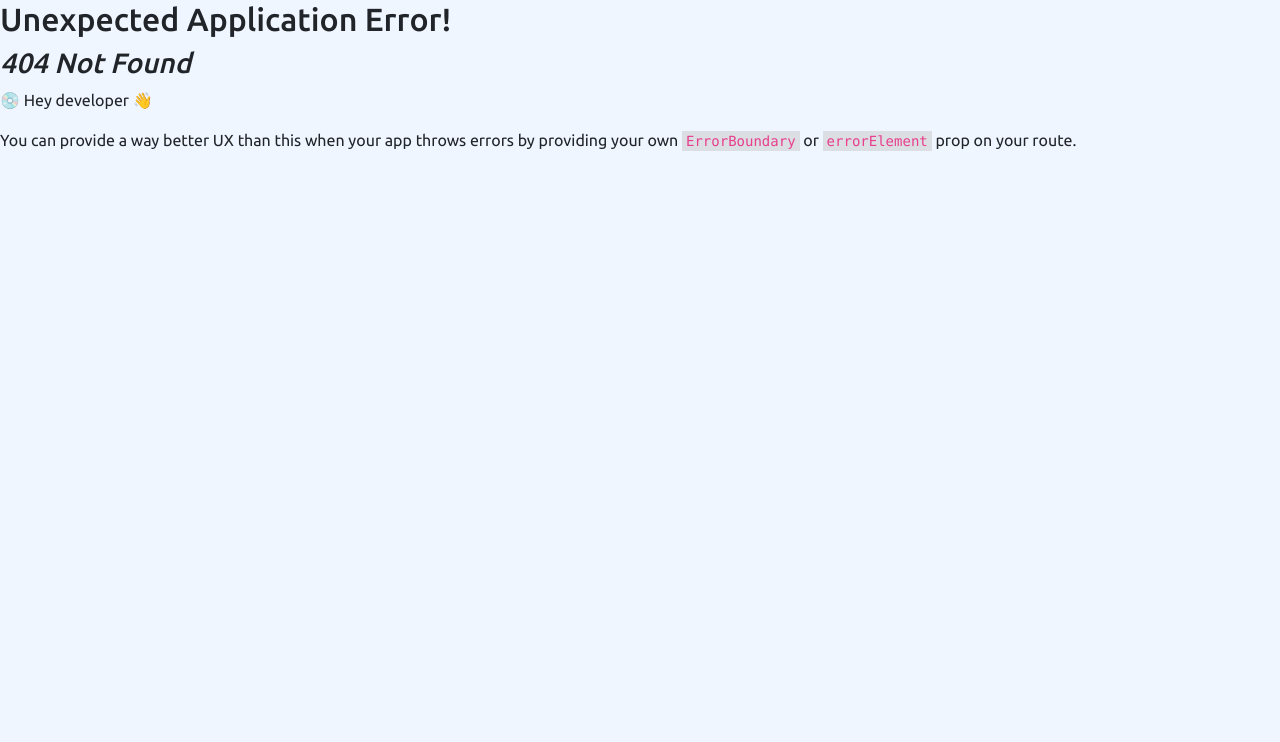
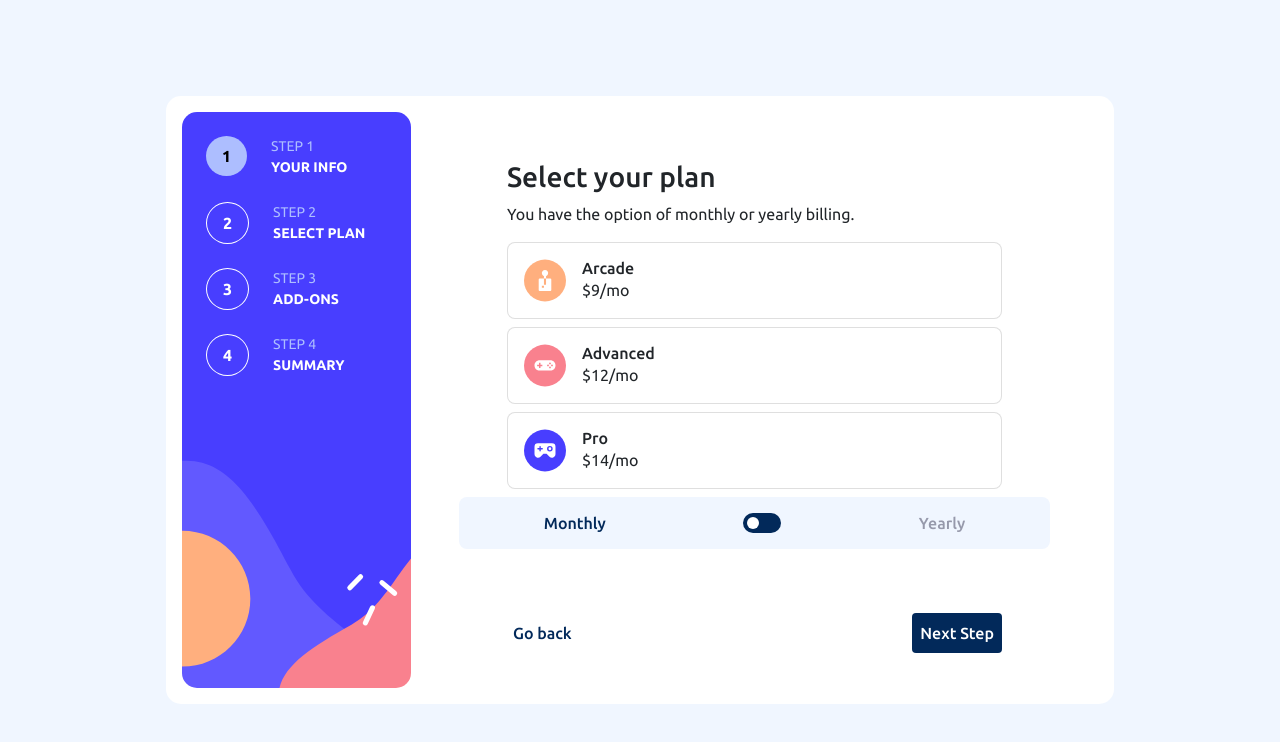
Before and after one commit to pedroalima/multi-form, a React (Vite) app: page /select-plan in a window 1280 px wide. Before the commit this address had no page. Shown: the top 742 px of the page. Built offline with nearby package versions, Linux system fonts and the light colour scheme.

Commit message:
style: add select-plan page

```diff
--- a/src/App.jsx
+++ b/src/App.jsx
@@ -1,5 +1,6 @@
 import Root from './components/root';
-import UserInfo from './pages/user';
+import YourInfo from './pages/your-info';
+import SelectPlan from './pages/select-plan';
 
 import {
 	createBrowserRouter,
@@ -10,7 +11,9 @@ import {
 
 const router = createBrowserRouter(createRoutesFromElements(
 	<Route path='/' element={<Root />}>
-		<Route path='/' element={<UserInfo />} />
+		<Route path='/' element={<YourInfo />} />
+		<Route path='/your-info' element={<YourInfo />} />
+		<Route path='/select-plan' element={<SelectPlan />} />
 	</Route>
 ));
 
--- a/src/components/root/index.jsx
+++ b/src/components/root/index.jsx
@@ -8,7 +8,7 @@ function Root() {
 	return (
 		<div className='container-fluid vh-100 p-md-5' id='root'>
 			<div className='container w-100 h-100 p-md-5'>
-				<div className='row row-custom p-md-3 mx-md-5'>
+				<div className='row row-custom pb-5 p-md-3 mx-md-5'>
 					<header className='col-12 p-0 col-md-3'>
 						<Sidebar />
 					</header>
--- a/src/main.scss
+++ b/src/main.scss
@@ -13,14 +13,22 @@ body {
     }
 }
 
+.font-primary-color {
+    color: hsl(231, 11%, 63%);
+}
+
 .font-secondary-color {
-    color: $bg-active-color
+    color: hsl(228, 100%, 84%);
 }
 
 .font-tertiary-color {
-    color: $font-tertiary-color;
+    color: hsl(213, 96%, 18%);
 }
 
 .bg-button-color {
-    background: $bg-button-color;
+    background: hsl(213, 96%, 18%);
 }
+
+.bg-modality-color {
+    background: hsl(217, 100%, 97%);
+}
--- /dev/null
+++ b/src/pages/select-plan/index.jsx
@@ -0,0 +1,52 @@
+import './index.scss'
+
+import iconArcade from '../../assets/images/icon-arcade.svg'
+import iconAdvanced from '../../assets/images/icon-advanced.svg'
+import iconPro from '../../assets/images/icon-pro.svg'
+
+function SelectPlan() {
+    return (
+        <section className="bg-white p-4 p-md-5" id="your-info">
+            <div className='px-md-5'>
+                <h3>Select your plan</h3>
+                <p>You have the option of monthly or yearly billing.</p>
+            </div>
+            <form className='px-md-5'>
+                <input name='plan' id='arcade' type="radio" className='d-none' />
+                <label htmlFor="arcade" className="card flex-row p-3 border-custom">
+                    <img src={iconArcade} width='42' alt="Icon arcade" />
+                    <div className="card-body p-0 ml-3">
+                        <h6 className="card-title m-0">Arcade</h6>
+                        <p className="card-text">$9/mo</p>
+                    </div>
+                </label>
+                <input name='plan' id='advanced' type="radio" className='d-none' />
+                <label htmlFor="advanced" className="card flex-row p-3 border-custom">
+                    <img src={iconAdvanced} width='42' alt="Icon advanced" />
+                    <div className="card-body p-0 ml-3">
+                        <h6 className="card-title m-0">Advanced</h6>
+                        <p className="card-text">$12/mo</p>
+                    </div>
+                </label>
+                <input name='plan' id='pro' type="radio" className='d-none' />
+                <label htmlFor="pro" className="card flex-row p-3 border-custom">
+                    <img src={iconPro} width='42' alt="Icon pro" />
+                    <div className="card-body p-0 ml-3">
+                        <h6 className="card-title m-0">Pro</h6>
+                        <p className="card-text">$14/mo</p>
+                    </div>
+                </label>
+            </form>
+            <div className='bg-modality-color d-flex justify-content-around align-items-center border-custom p-3'>
+                <h6 className='m-0 font-tertiary-color'>Monthly</h6>
+                <div className='bg-button-color icon'>
+                    <input type="checkbox" id="modality" className='d-none' />
+                    <label htmlFor='modality' className='icon-ball bg-white'></label>
+                </div>
+                <h6 className='m-0 font-primary-color'>Yearly</h6>
+            </div>
+        </section>
+    )
+}
+
+export default SelectPlan
--- /dev/null
+++ b/src/pages/select-plan/index.scss
@@ -0,0 +1,29 @@
+#your-info {
+    input[type="radio"]:checked+label {
+        border: 1px solid red;
+    }
+
+    .border-custom {
+        border-radius: 8px;
+    }
+
+    .icon {
+        position: relative;
+        width: 38px;
+        height: 20px;
+        border-radius: 25px;
+
+        &-ball {
+            position: absolute;
+            top: 4px;
+            left: 4px;
+            width: 12px;
+            height: 12px;
+            border-radius: 25px;
+        }
+
+        input[type="checkbox"]:checked+label {
+            left: 20px;
+        }
+    }
+}
--- a/src/pages/user/index.jsx
+++ b/src/pages/your-info/index.jsx
@@ -1,8 +1,8 @@
 import './index.scss'
 
-function UserInfo() {
+function YourInfo() {
     return (
-        <section className="bg-white p-5" id="user-info">
+        <section className="bg-white p-4 p-md-5" id="your-info">
             <div className='px-md-5'>
                 <h3>Personal info</h3>
                 <p>Please provide your name, email address, and phone number</p>
@@ -19,4 +19,4 @@ function UserInfo() {
     )
 }
 
-export default UserInfo
+export default YourInfo
--- a/src/pages/user/index.scss
+++ b/src/pages/your-info/index.scss
@@ -1,3 +1,3 @@
-#user-info {
+#your-info {
     border-radius: 15px;
 }
--- a/src/styles/variables.scss
+++ b/src/styles/variables.scss
@@ -1,6 +1,7 @@
 $bg-primary-color: rgb(240, 246, 255);
 $bg-secondary-color: rgb(255, 255, 255);
 $bg-tertiary-color: rgba(255, 255, 255, 0);
+$bg-modality-color: hsl(217, 100%, 97%);
 $bg-active-color: hsl(228, 100%, 84%);
 $bg-button-color: hsl(213, 96%, 18%);
 
@@ -8,13 +9,9 @@ $font-primary-color: rgb(255, 255, 255);
 $font-secondary-color: rgb(0, 0, 0);
 $font-tertiary-color: hsl(213, 96%, 18%);
 
-$a: hsl(213, 96%, 18%);
 $b: hsl(243, 100%, 62%);
-$e: hsl(228, 100%, 84%);
 $i: hsl(206, 94%, 87%);
 $l: hsl(354, 84%, 57%);
 $e: hsl(231, 11%, 63%);
 $q: hsl(229, 24%, 87%);
-$f: hsl(217, 100%, 97%);
 $k: hsl(231, 100%, 99%);
-$t: hsl(0, 0%, 100%);
```
